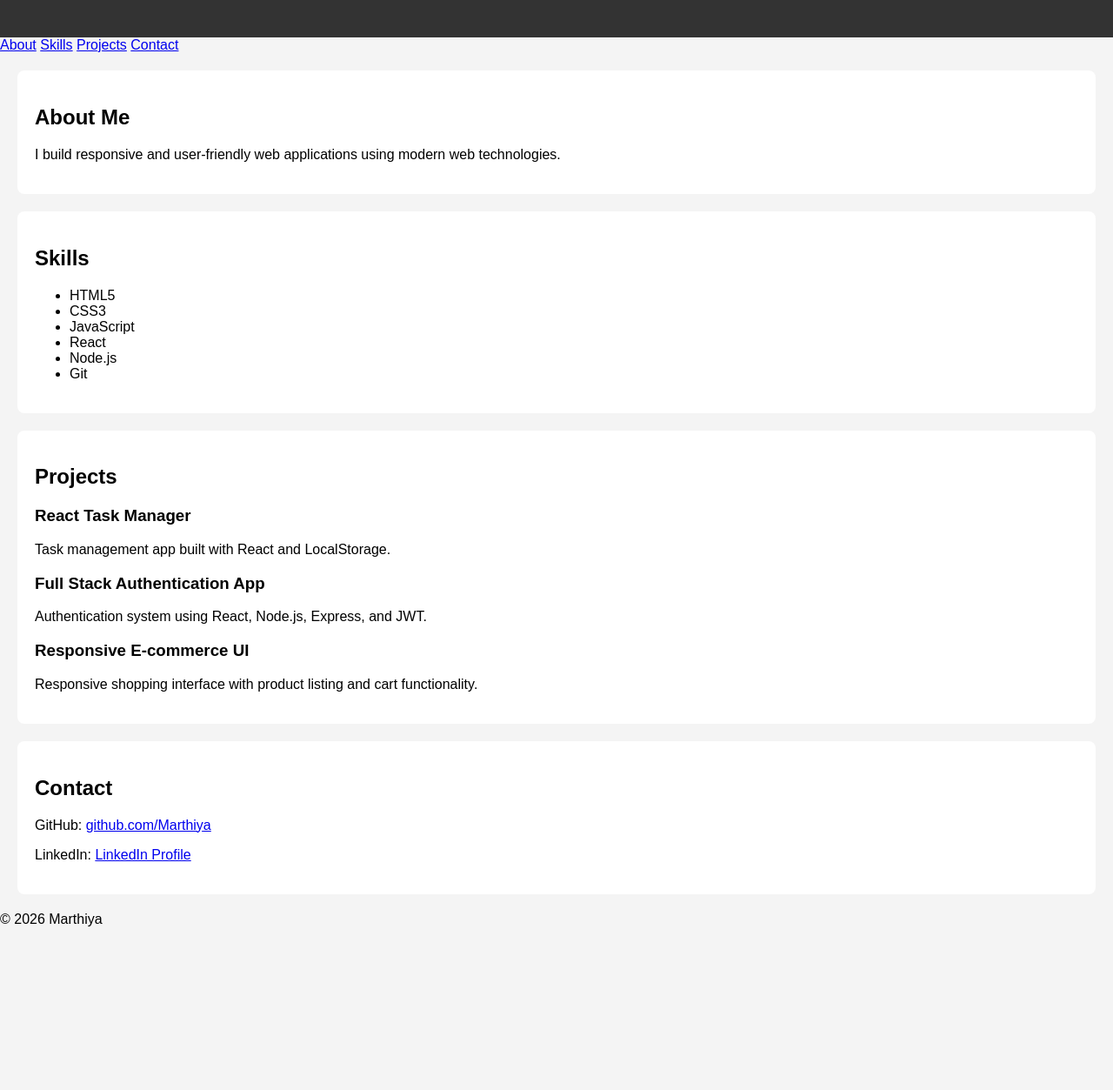
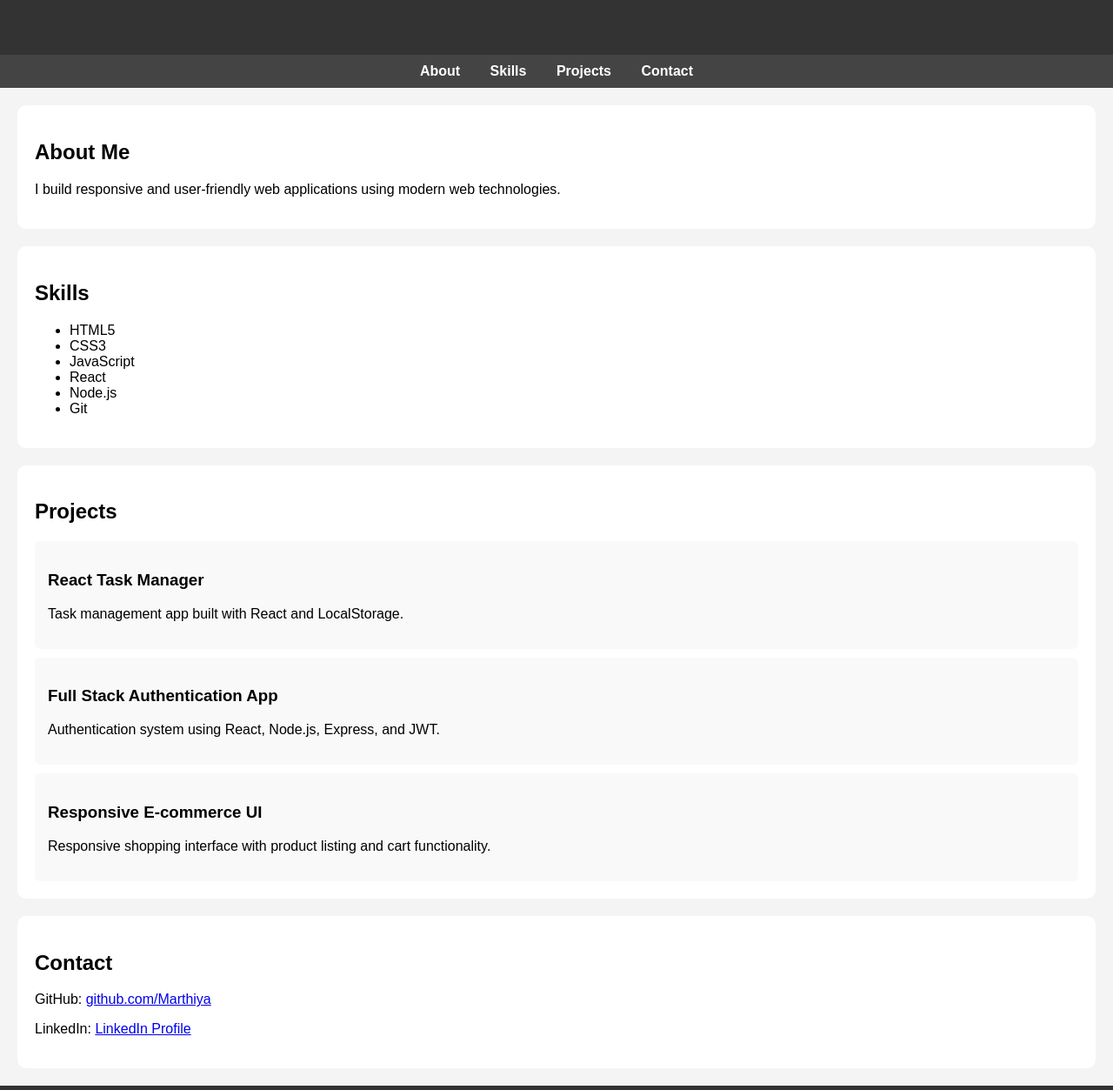
Before and after one commit to Marthiya/portfolio-website, a plain HTML site: page index.html in a window 1280 px wide. Shown: the part 151-1404 px from the top of the page at 87% size. Before the commit the page ends 1233 px from the top, so only its background shows below. Drawn offline with Linux system fonts and the light colour scheme.

Commit message:
Enhance CSS styles for layout and design
Updated styles for body, header, nav, section, project-card, and footer.

```diff
--- a/style.css
+++ b/style.css
@@ -1,7 +1,6 @@
 body{
-font-family: Arial;
+font-family: Arial, sans-serif;
 margin:0;
-padding:0;
 background:#f4f4f4;
 }
 
@@ -9,12 +8,39 @@ header{
 background:#333;
 color:white;
 text-align:center;
-padding:40px;
+padding:50px;
+}
+
+nav{
+text-align:center;
+background:#444;
+padding:10px;
+}
+
+nav a{
+color:white;
+margin:0 15px;
+text-decoration:none;
+font-weight:bold;
 }
 
 section{
 background:white;
 margin:20px;
 padding:20px;
-border-radius:8px;
+border-radius:10px;
 }
+
+.project-card{
+background:#f9f9f9;
+padding:15px;
+margin-top:10px;
+border-radius:6px;
+}
+
+footer{
+text-align:center;
+padding:20px;
+background:#333;
+color:white;
+}
```
